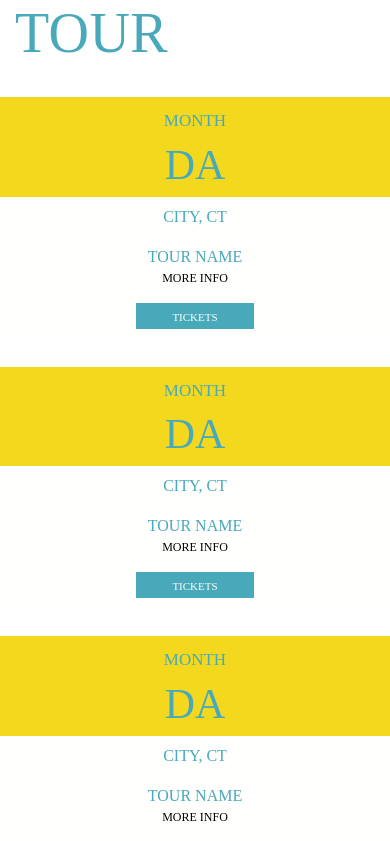
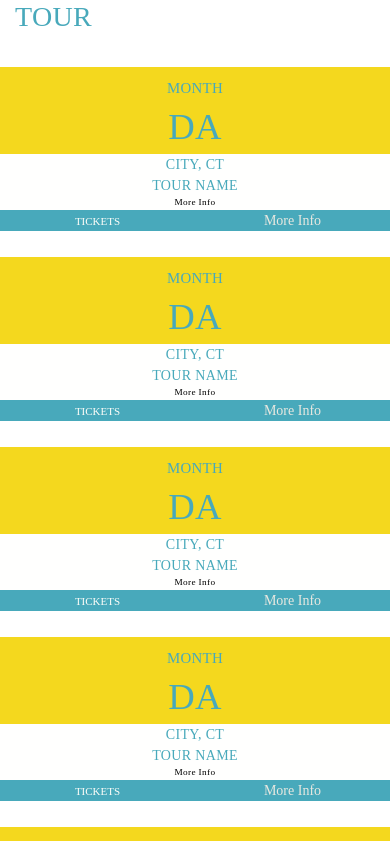
Before and after one commit to SydneyJeffries/red-hot-project, an Angular app: page / in a window 390 px wide. Shown: the top 841 px of the page. Built offline with nearby package versions, Linux system fonts and the light colour scheme; a web font is replaced by a local one.

Commit message:
edited mobile version

```diff
--- a/src/app/component/footer/footer.component.css
+++ b/src/app/component/footer/footer.component.css
@@ -5,9 +5,10 @@ h1 {
     font-family: cooperhewitt-heavy, stans-serif;
     text-transform: uppercase;
     letter-spacing: .025rem;
-    font-size: 3.5rem ;
+    /* font-size: 3.5rem ; */
+   font-size: 2rem;
 }
 
 @media only screen and (min-width: 1117px ) {
-    h1 {   font-size: 1.1rem; }
+    h1 {   font-size: 2.5rem; }
  }
--- a/src/app/component/footer/footer.component.html
+++ b/src/app/component/footer/footer.component.html
@@ -1 +1,6 @@
-<strong> <h1> Tour </h1></strong>
+
+    <div class="row">
+       <div class="col-sm-11 offset-sm-2">
+            <strong>   <h1> Tour </h1></strong>
+
+        </div>
--- a/src/app/component/tours/tours.component.css
+++ b/src/app/component/tours/tours.component.css
@@ -7,10 +7,12 @@
     font-family: cooperhewitt-heavy, stans-serif;
     text-align: center;
     text-transform: uppercase;
-    letter-spacing: 0;
+    /* letter-spacing: 0; */
     margin-top: 1.87rem;
     margin-bottom: 1.87rem;
 }
+
+
 
 .tour > .col-sm-2 {
     padding: .5rem;
@@ -66,11 +68,27 @@ h1 {
 
 }
 
+
+.moreinfoobject {
+    padding: 0;
+}
+
+
+
+
+
+.moreinfo-button {
+    width: 100%;
+
+
+}
+
 .tourobject-moreinfo, .tourobject-moreinfo a {
-    font-size: .75rem;
+    font-size: .66rem;
     font-family: cooperhewitt-Book;
     color: black;
     text-decoration: none;
+    text-transform: none;
 
 }
 
@@ -80,46 +98,84 @@ h1 {
     color: #48a9bb;
 }
 
-.ticketsobject-button a{
+.ticketsobject-button a , .moreinfo-button a{
 font-size: 11px;
 font-family: cooperHewitt-Heavy;
 line-height: 1;
 color: #fffef9;
 text-decoration: none;
-padding: 14px 30px 10px;
+padding-top: 45px;
+padding-bottom: 45px;
+padding-left: 15px;
+padding-right: 15px;
 text-transform: uppercase;
-
 
 }
 
-.ticketsobject-button {
+.ticketsobject-button, .moreinfo-button {
     border:none;
 
 }
 
-.ticketsobject-button:hover {
+.ticketsobject-button:hover , .moreinfo-button:hover {
     background-color:  #f4d81e;
+    color: #fffef9;
 }
 
 
-.ticketsobject-button {
+.ticketsobject-button , .moreinfo-button {
     background-color: #48a9bb;
 
 }
 
-.ticketsobject-link{
+.ticketsobject-link, .moreinfo-button-link{
     color: #e8e8e0;
 }
+
+
+.ticketsobject-button , .moreinfo-button {
+    width: 100%;
+    padding: 0;
+}
+
+.tour > .col-sm-2  {
+    padding: 0;
+}
+
 
 /* stuff for larger screen sizes goes here: */
 @media only screen and (min-width: 1110px){
     .cityobject , .tourobject , .dateobject-month {
-        font-size: 1.1rem
+        font-size: 1.3rem;
+        letter-spacing: 0rem;
+    }
+
+    .cityobject {
+        width: 27rem;
+        text-align: left;
+
+    }
+
+    .cityobject-name {
+        padding-left: .9rem;
     }
 
     .tour > .col-sm-2 {
         padding: 1rem;
     }
 
+    .container-tour {
+       max-width: 1170px;
+    }
 
+
+    .tourobject {
+       max-width: 517px;
+        text-align: left;
+    }
+
+    /* .ticketsobject{
+
+        text-align: left;
+    } */
 }
--- a/src/app/component/tours/tours.component.html
+++ b/src/app/component/tours/tours.component.html
@@ -1,7 +1,7 @@
 
 
-<div class="row tour">
-    <div class="col-sm-1 dateobject-container">
+<div class="row tour ">
+    <div class="col-sm-1 offset-sm-2 dateobject-container">
       <div class="dateobject-month">
       {{month}} month
       </div>
@@ -11,7 +11,7 @@
    </div> <!--end of col-->
     <div class="col-sm-2 ">
       <div class="cityobject">
-      {{city}} City, CT
+      <span class="cityobject-name">{{city}} City, CT</span>
     </div>
   </div> <!--end of col-->
     <div class="col-sm-2 offset-sm-1">
@@ -22,15 +22,22 @@
       </div>
     </div>
   </div> <!-- end of col-->
-  <div class="col-sm-2 offset-sm-2">
-    <div class="ticketsobject">
-      <button class="ticketsobject-button">
+
+  <div class="ticketsobject col-sm-2 col-6  offset-sm-1" >
+
+      <button class="ticketsobject-button ">
         <!-- for some reason the following a tag broke my code from rendering, regardless w/o not we posted the component into
         the app.component.html to render...
        later i discovered the A element wasn't working b/c the A was CAPITALIZED and angular must be case sensetive with
      their javascript elements.  -->
          <a href="http://www.summersonic.com/2019/" target="_blank" class="ticketsobject-button-link">Tickets</a>
       </button>
-    </div>
+
   </div> <!-- end of col-->
+  <div class="moreinfoobject col-xs-6 d-block d-sm-none">
+
+     <a href="" target="_blank" class="moreinfo-button-link"> <button class="moreinfo-button"> More Info </button> </a>
+
+      <div>
+
 </div> <!--end of row-->
--- a/src/styles.css
+++ b/src/styles.css
@@ -5,6 +5,6 @@
 body, html {
     font-famiy: CooperHewitt-book, cooperhewitt-heavy, stans-serif;
     letter-spacing: .025rem;
-    font-size: 16px;
+    font-size: 14px;
 
 }
```
